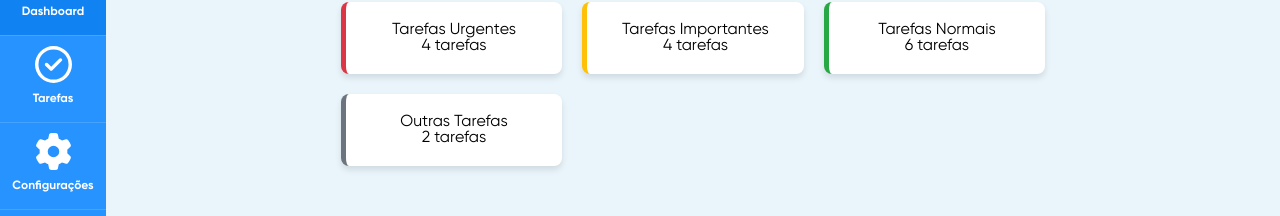
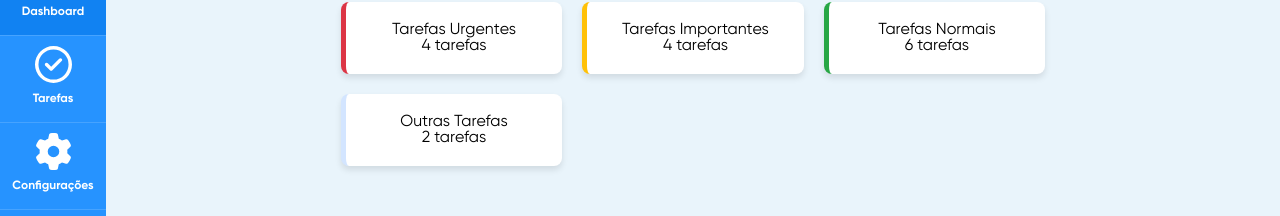
Before and after one commit to regiszaum/facility-app-challenge, a Vue app: page / in a window 1280 px wide. Both pictures are taken after a click on the button "Entrar". Shown: the part 312-528 px from the top of the page. Built offline with nearby package versions, Linux system fonts and the light colour scheme.

Commit message:
♻️ fix: border none on login button
 🎨 fix: update color on tag others

```diff
--- a/src/modules/auth/components/atoms/DashboardCard.vue
+++ b/src/modules/auth/components/atoms/DashboardCard.vue
@@ -44,5 +44,5 @@ const taskCount = computed(() => props.count || 0);
   border-left 5px solid #28a745
 
 .other
-  border-left 5px solid #6c757d
+  border-left 5px solid #d3e5ff
 </style>
--- a/src/modules/public/components/molecules/LoginForm.vue
+++ b/src/modules/public/components/molecules/LoginForm.vue
@@ -108,7 +108,7 @@ h2
   border-radius 4px
   margin-bottom 42px
   &:disabled
-    border 1px solid #999999
+    border none
     background-color #ccc
     color #666
     cursor not-allowed
```
